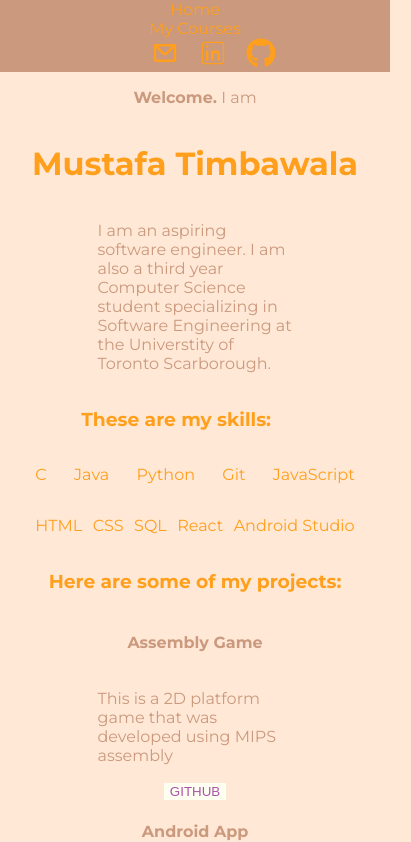
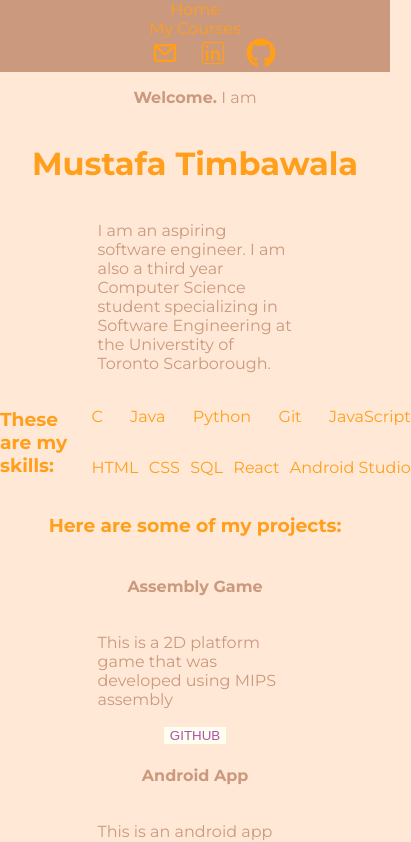
Before and after one commit to MustafaTimbawala/Portfolio, a Next.js app: page / in a window 390 px wide. Shown: the top 842 px of the page, 411 px wide, since content can reach past the window. Built offline with nearby package versions, Linux system fonts and the light colour scheme.

Commit message:
Trying to fix error

```diff
--- a/src/app/UI/contactLink.tsx
+++ b/src/app/UI/contactLink.tsx
@@ -1,6 +1,6 @@
 
 import styles from "@/app/UI/ui.module.css"
-import { FaGithub} from 'react-icons/fa';
+import { FaGithub } from "react-icons/fa";
 import { CiLinkedin } from "react-icons/ci";
 import { CgMail } from "react-icons/cg";
 
--- a/src/app/courses/page.tsx
+++ b/src/app/courses/page.tsx
@@ -42,16 +42,12 @@ export default  async function coursePage(){
 
     return(
         <div>
-
             <h1 className={styles.title}>Here are the my completed courses:</h1>
-
             <div >
                 {courses?.map((course : any)=>{
                     return <CourseBox key={course.id} course={course}/>;
                 })}
-
             </div>
-
         </div>
         //A summary of all the skills from the course
         // A selection of filter buttons that if you click will show courses that you learn those skills
--- a/src/app/page.module.css
+++ b/src/app/page.module.css
@@ -33,14 +33,8 @@
   align-items: center;
 }
 
-@media screen and (max-width: 600px){
-  .skills{
-    display: flex;
-    flex-direction: column;
-    justify-content: center ;
-    align-items: center;
-  }
-}
+
+
 .skills h3{
   color:#FF9F1C ;
   padding-right: 1cm;
```
Also changed, not shown: 1 other file (tests, documents, lock files or other folders).
